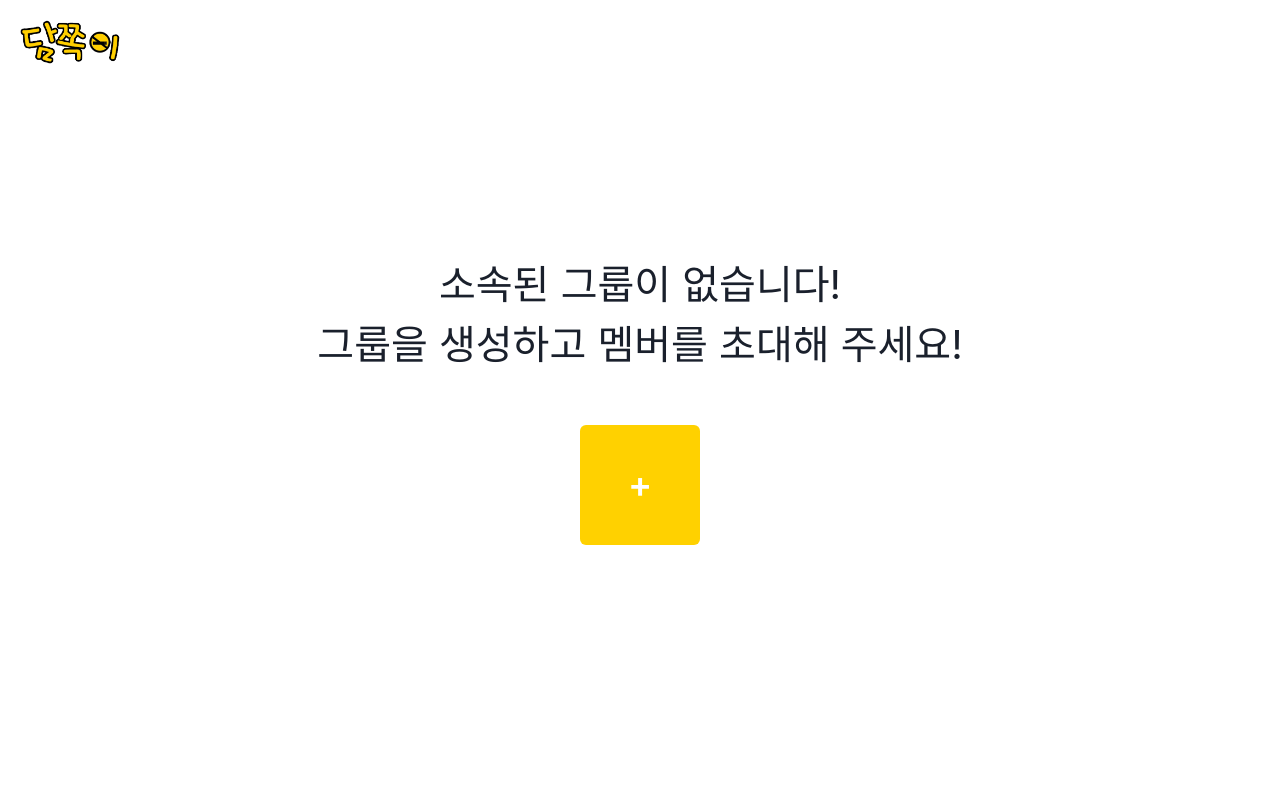
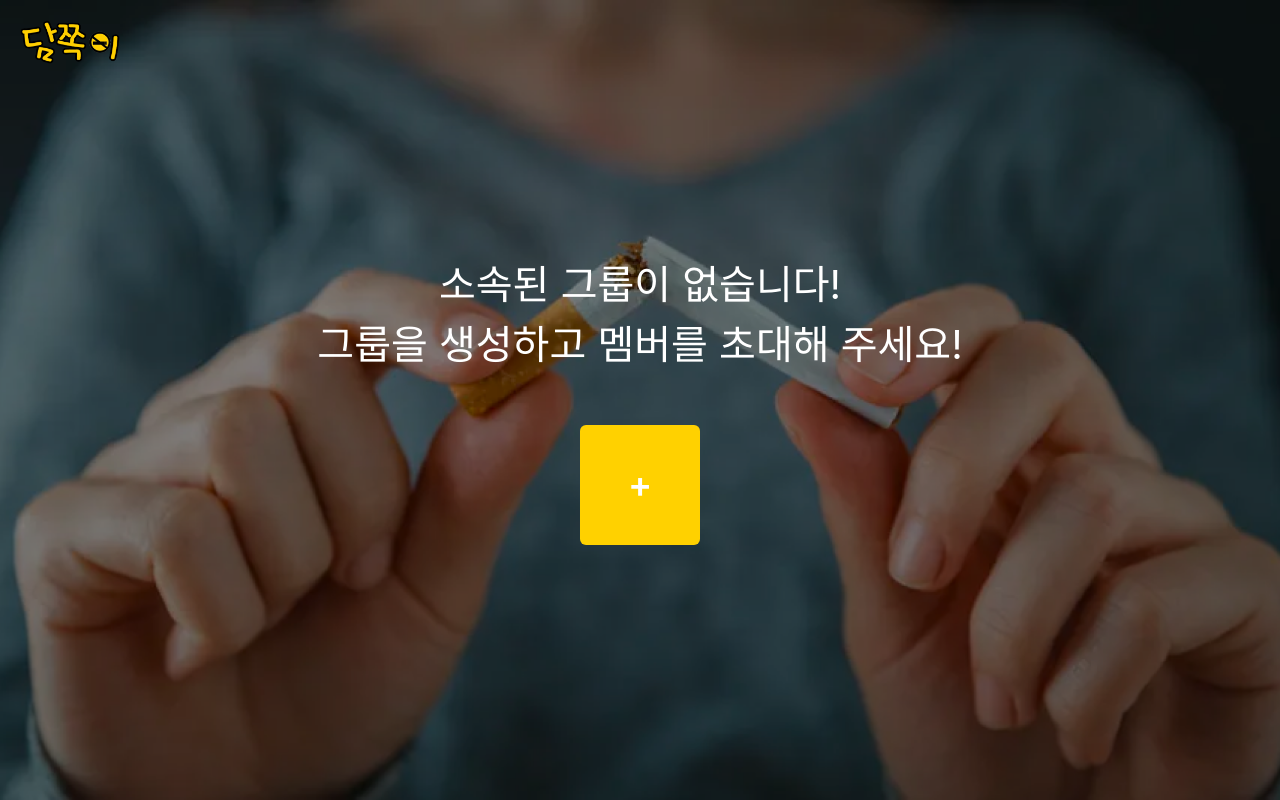
Before and after one commit to damjjok/damjjok, a React (Create React App) app in the folder client/: page /create-group in a window 1280 px wide. Built offline with nearby package versions, Linux system fonts and the light colour scheme.

Commit message:
Fix: Landing, CreateGroup 페이지 배경 추가 및 css 수정

```diff
--- a/client/src/App.css
+++ b/client/src/App.css
@@ -84,15 +84,15 @@
 }
 
 .CreateGroup img {
-    position: absolute; /* 절대 위치 */
-    top: 20px; /* 상단에 맞춤 */
-    left: 20px; /* 왼쪽에 맞춤 */
+    /* position: absolute; */
+    top: 20px;
+    left: 20px;
     width: 100px;
     height: auto;
 }
 
 .CreateGroup {
-    display: flex;
+    /* display: flex; */
     flex-direction: column;
     justify-content: center;
     align-items: center;
--- a/client/src/pages/landing-page/Landig.js
+++ b/client/src/pages/landing-page/Landig.js
@@ -3,6 +3,7 @@ import { Button, useDisclosure } from "@chakra-ui/react";
 import LandingMain from "./landing-main/LandingMain";
 import LoginModal from "./landing-main/landing-modal/LoginModal";
 import FormModal from "./landing-main/landing-modal/FormModal";
+import landingBg from "assets/images/bgimg.png";
 
 const Landing = () => {
     // const { isOpen, onOpen, onClose } = useDisclosure();
@@ -27,7 +28,39 @@ const Landing = () => {
     };
 
     return (
-        <div className="Landing">
+        <div
+            className="Landing"
+            style={{
+                position: "relative",
+                height: "100vh",
+                width: "100vw",
+            }}
+        >
+            <div
+                style={{
+                    backgroundImage: `url(${landingBg})`,
+                    backgroundSize: "cover",
+                    backgroundPosition: "center",
+                    position: "absolute",
+                    top: 0,
+                    left: 0,
+                    width: "100%",
+                    height: "100%",
+                    zIndex: 1,
+                }}
+            />
+            <div
+                style={{
+                    position: "absolute",
+                    top: 0,
+                    left: 0,
+                    width: "100%",
+                    height: "100%",
+                    backgroundColor: "rgba(0, 0, 0, 0.5)",
+                    zIndex: 2,
+                }}
+            />
+            <div style={{ position: "relative", zIndex: 3 }}>
                 <LandingMain>
                     <Button onClick={LoginonOpen}>시작하기</Button>
                 </LandingMain>
@@ -46,6 +79,7 @@ const Landing = () => {
                     FormonClose={FormonClose}
                 />
             </div>
+        </div>
     );
 };
 
--- a/client/src/pages/landing-page/create-group/CreateGroup.js
+++ b/client/src/pages/landing-page/create-group/CreateGroup.js
@@ -2,6 +2,7 @@ import { useState } from "react";
 import { Button, useDisclosure, HStack } from "@chakra-ui/react";
 import CreateGroupModal from "./create-group-modal/CreateGroupModal";
 import logo from "assets/images/logo.png";
+import landingBg from "assets/images/bgimg.png";
 
 const CreateGroup = () => {
     const [groupData, setGroupData] = useState([]);
@@ -18,11 +19,53 @@ const CreateGroup = () => {
     };
 
     return (
-        <div className="CreateGroup">
-            <img src={logo} alt="logoImg" />
+        <div
+            className="CreateGroup"
+            style={{
+                position: "relative",
+                height: "100vh",
+                width: "100vw",
+                position: "relative",
+            }}
+        >
+            <div
+                style={{
+                    backgroundImage: `url(${landingBg})`,
+                    backgroundSize: "cover",
+                    backgroundPosition: "center",
+                    position: "absolute",
+                    top: 0,
+                    left: 0,
+                    width: "100%",
+                    height: "100%",
+                    zIndex: 1,
+                }}
+            />
+            <div
+                style={{
+                    position: "absolute",
+                    top: 0,
+                    left: 0,
+                    width: "100%",
+                    height: "100%",
+                    backgroundColor: "rgba(0, 0, 0, 0.5)",
+                    zIndex: 2,
+                }}
+            />
+            <div style={{ zIndex: 3 }}>
+                <img
+                    src={logo}
+                    alt="logoImg"
+                    style={{
+                        position: "absolute", // 절대 위치를 사용하여 부모 div에 대해 위치 지정
+                        top: "20px", // 상단에서 20px 떨어진 위치
+                        left: "20px", // 왼쪽에서 20px 떨어진 위치
+                        zIndex: 10, // 다른 요소들 위에 오도록 zIndex 값 설정
+                    }}
+                />
                 {groupData.length < 1 ? (
                     <>
-                    <p>
+                        <p style={{ color: "white" }}>
                             소속된 그룹이 없습니다! <br />
                             그룹을 생성하고 멤버를 초대해 주세요!
                         </p>
@@ -47,7 +90,7 @@ const CreateGroup = () => {
                     </>
                 ) : (
                     <>
-                    <p>그룹 선택하기</p>
+                        <p style={{ color: "white" }}>그룹 선택하기</p>
                         <div>
                             <HStack spacing={4}>
                                 {groupData.map((group, index) => (
@@ -95,6 +138,7 @@ const CreateGroup = () => {
                     onGroupCreate={onGroupCreate}
                 />
             </div>
+        </div>
     );
 };
 
--- a/client/src/pages/landing-page/landing-main/LandingMain.js
+++ b/client/src/pages/landing-page/landing-main/LandingMain.js
@@ -2,7 +2,7 @@ import logo from "assets/images/logo.png";
 
 const LandingMain = (props) => {
     return (
-        <div className="LandingMain">
+        <div className="LandingMain" style={{ color: "white" }}>
             <img src={logo} alt="logoImg" />
             <p className="LandigTitle">"세상에 나쁜 흡연자는 없다!"</p>
             <p>
--- a/client/src/pages/landing-page/landing-main/landing-modal/FormModal.js
+++ b/client/src/pages/landing-page/landing-main/landing-modal/FormModal.js
@@ -57,7 +57,9 @@ const FormModal = ({ FormisOpen, FormonClose }) => {
                             boxSize="70%"
                         />
                         <VStack spacing={4}>
-                            <Text mb={3}>소셜 ID로 시작하기</Text>
+                            <Text mb={3} mt={4} fontSize="md" fontWeight="bold">
+                                소셜 ID로 시작하기
+                            </Text>
 
                             <FormControl>
                                 <Input
--- a/client/src/pages/landing-page/landing-main/landing-modal/LoginModal.js
+++ b/client/src/pages/landing-page/landing-main/landing-modal/LoginModal.js
@@ -29,7 +29,9 @@ const LoginModal = ({ LoginisOpen, LoginonClose, handleLogintoForm }) => {
                             boxSize="70%"
                         />
                         <VStack spacing={4}>
-                            <Text mb={3}>소셜 ID로 시작하기</Text>
+                            <Text mb={2} mt={4} fontWeight="bold" fontSize="md">
+                                소셜 ID로 시작하기
+                            </Text>
                             <Button
                                 colorScheme="yellow"
                                 size="md"
```
Also changed, not shown: client/src/assets/images/bgimg.png (added). Lines whose indentation alone changed are shown as unchanged.
